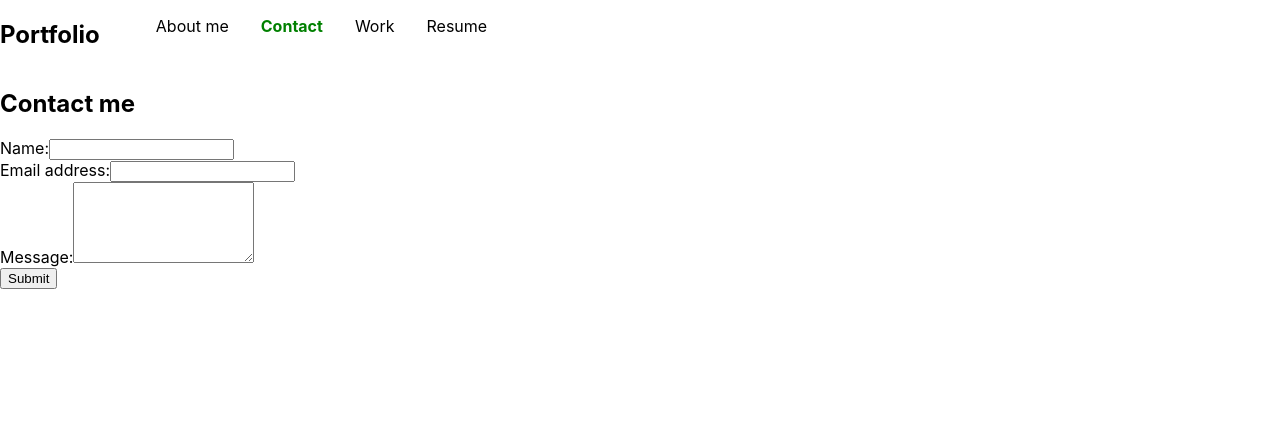
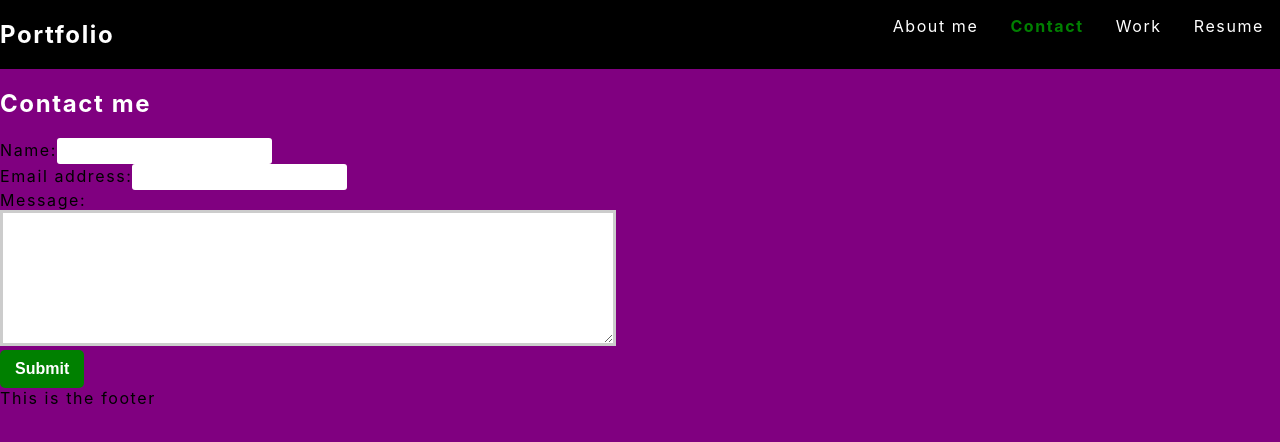
Before and after one commit to mlow1992/react-portfolio, a React (Create React App) app: page / in a window 1280 px wide. Both pictures are taken after a click on the element "Contact". Shown: the top 442 px of the page. Built offline with nearby package versions, Linux system fonts and the light colour scheme.

Commit message:
further styling and added a basic footer

```diff
--- a/src/App.js
+++ b/src/App.js
@@ -5,6 +5,7 @@ import ContactForm from './components/Contact';
 import Nav from './components/Nav';
 import Resume from './components/Resume';
 import Work from './components/Work';
+import Footer from './components/Footer';
 
 function App() {
 
@@ -36,6 +37,9 @@ const [resumeSelected, setResumeSelected] = useState(false);
           <About></About>
         )}
       </main>
+      <footer>
+        <Footer></Footer>
+      </footer>
     </div>
   );
 }
--- a/src/components/About/index.js
+++ b/src/components/About/index.js
@@ -3,7 +3,7 @@ import React from "react";
 function About() {
     return (
         <section>
-            <h1 id="about">ABOUT ME</h1>
+            <h2 id="about">ABOUT ME</h2>
         </section>
     );
 }
--- a/src/components/Contact/index.js
+++ b/src/components/Contact/index.js
@@ -1,5 +1,6 @@
 import React, { useState } from "react";
 import { validateEmail } from "../../utils/helpers";
+
 
 function ContactForm() {
 
@@ -38,9 +39,9 @@ function ContactForm() {
 
     return (
         <section>
-            <h1>Contact me</h1>
+            <h2>Contact me</h2>
             <form id="contact-form" onSubmit={handleSubmit}>
-                <div>
+                <div className="label">
                     <label htmlFor="name">Name:</label>
                     <input type="text" name="name" defaultValue={name} onBlur={handleChange} />
                 </div>
--- /dev/null
+++ b/src/components/Footer/index.js
@@ -0,0 +1,11 @@
+import React from "react";
+
+function Footer() {
+    return (
+        <footer>
+            This is the footer
+        </footer>
+    );
+}
+
+export default Footer;
--- a/src/components/Work/index.js
+++ b/src/components/Work/index.js
@@ -43,7 +43,7 @@ function Work() {
                         title="Budget App PWA"
                     />
                     <CardContent>
-                        <Typography gutterBottom variant="h5" component="h2">
+                        <Typography gutterBottom variant="h5" component="h2" className="cardTitle">
                             Budget App
                         </Typography>
                         <Typography variant="body2" color="textSecondary" component="p">
@@ -65,7 +65,7 @@ function Work() {
                         title="Septomeme"
                     />
                     <CardContent>
-                        <Typography gutterBottom variant="h5" component="h2">
+                        <Typography gutterBottom variant="h5" component="h2" className="cardTitle">
                             Septomeme
                         </Typography>
                         <Typography variant="body2" color="textSecondary" component="p">
--- a/src/index.css
+++ b/src/index.css
@@ -5,6 +5,16 @@ body {
     sans-serif;
   -webkit-font-smoothing: antialiased;
   -moz-osx-font-smoothing: grayscale;
+  background-color: purple;
+  letter-spacing: .1em;
+}
+
+header {
+  background-color: black;
+}
+
+header h2 {
+  flex: 1
 }
 
 code {
@@ -12,15 +22,54 @@ code {
     monospace;
 }
 
+h2 {
+  color: white;
+}
+
 nav ul li {
   margin-right: 1rem;
   margin-left: 1rem;
   list-style: none;
   cursor: pointer;
+  color: white;
 }
 
-.card {
-  font-weight: bold;
+form {
+  width: 40%;
+}
+
+input {
+  font-size: 1rem;
+  padding: 0.25rem;
+  border: 1px solid var(--dark);
+  outline: none;
+  border-radius: 3px;
+  transition: box-shadow 0.2s;
+}
+
+textarea {
+	width: 600px;
+	height: 120px;
+	border: 3px solid #cccccc;
+	padding: 5px;
+}
+
+button {
+  background-color: green;
+  border: 0;
+  border-radius: 5px;
+  color: #fff;
+  font-size: 16px;
+  font-weight: 600;
+  padding: 10px 15px;
+}
+
+.label {
+  width: 300px;
+}
+
+.cardTitle {
+  color: black;
 }
 
 .flex-row {
```
